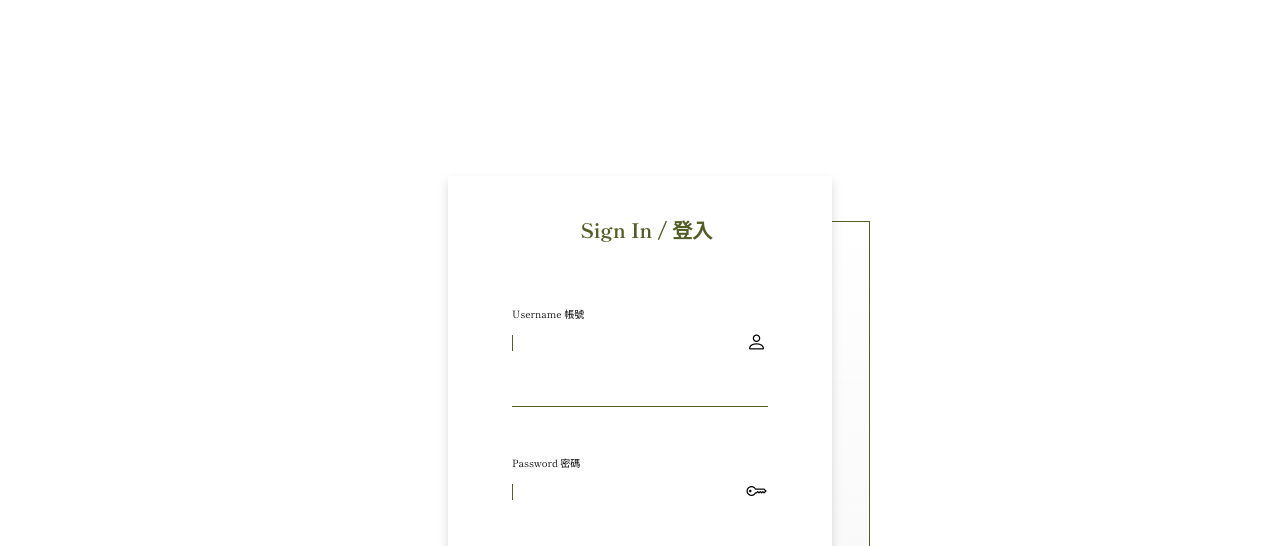
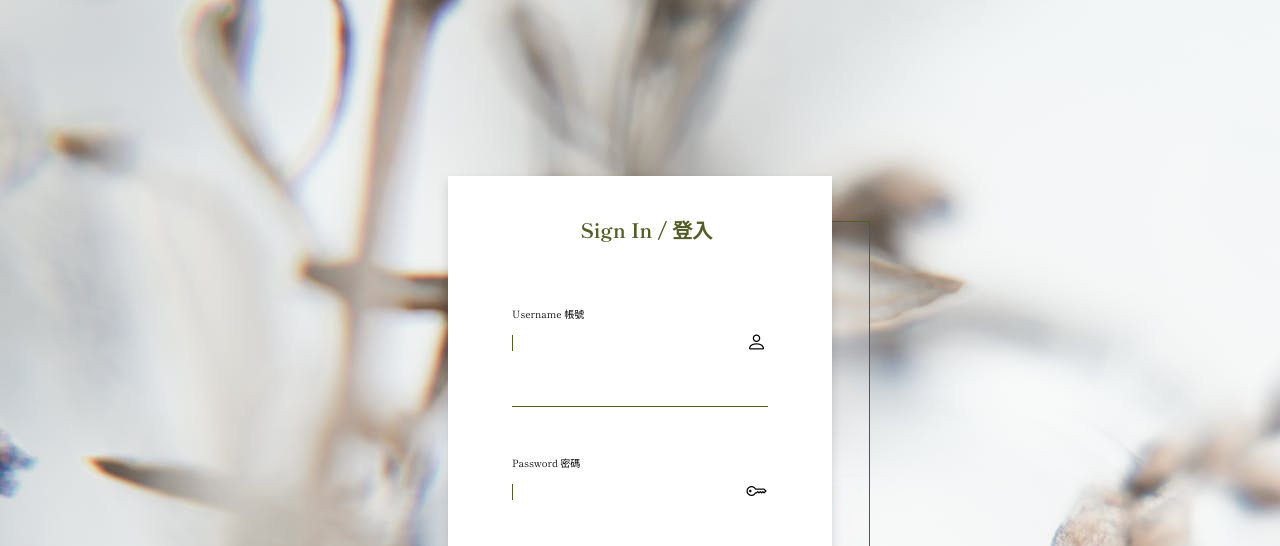
Before and after one commit to joyce44528/cfd104, a plain HTML site: page login.html in a window 1280 px wide. Shown: the top 546 px of the page. Drawn offline with nearby package versions, Linux system fonts and the light colour scheme.

Commit message:
修改好login頁圖片路徑

```diff
--- a/css/main.css
+++ b/css/main.css
@@ -1275,7 +1275,7 @@ input::-webkit-inner-spin-button {
     justify-content: center;
     align-items: center;
     text-align: center;
-    background: url('..../imgs/bg_white-leaf.jpeg');
+    background: url('../imgs/bg_white-leaf.jpeg');
 }
 
 
```
